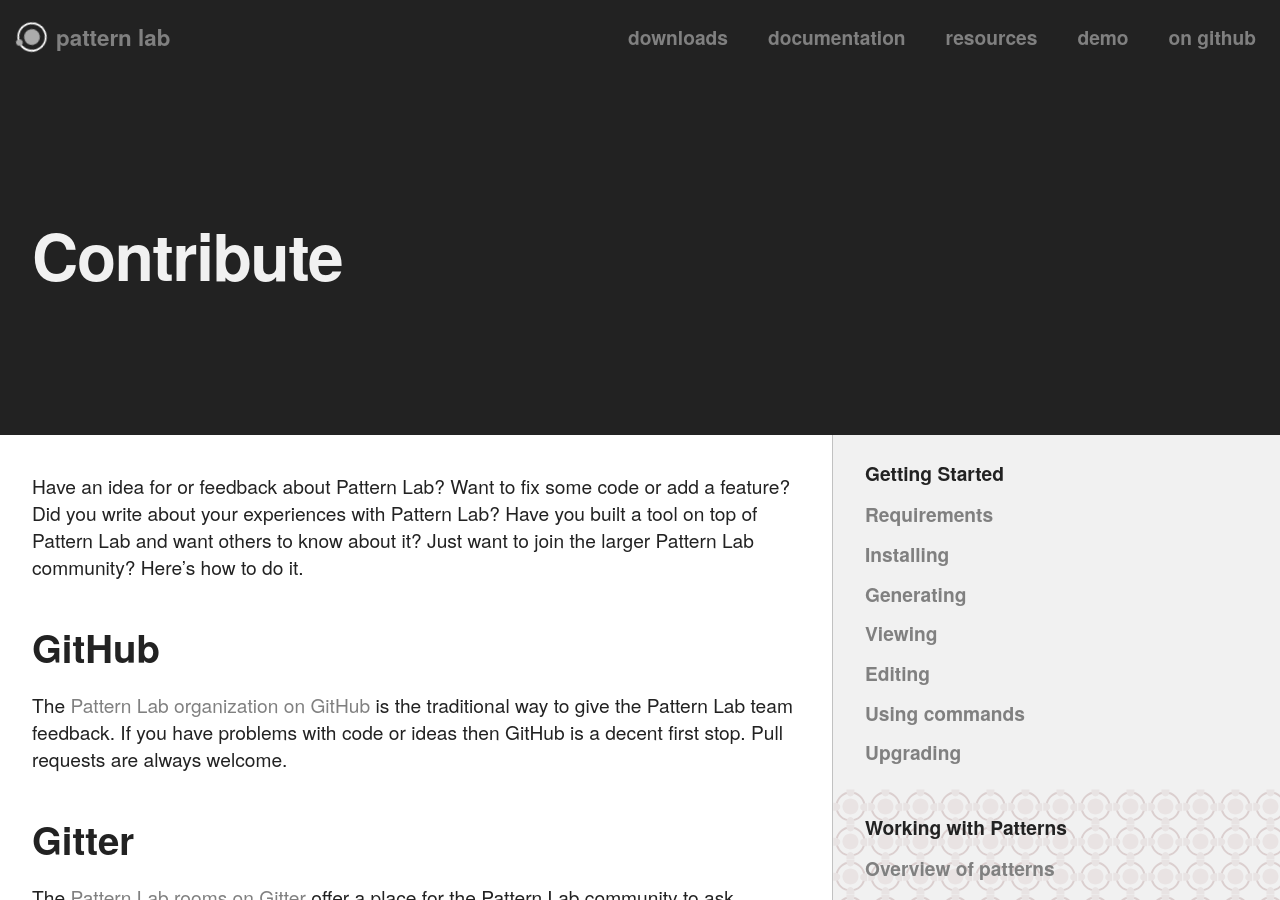
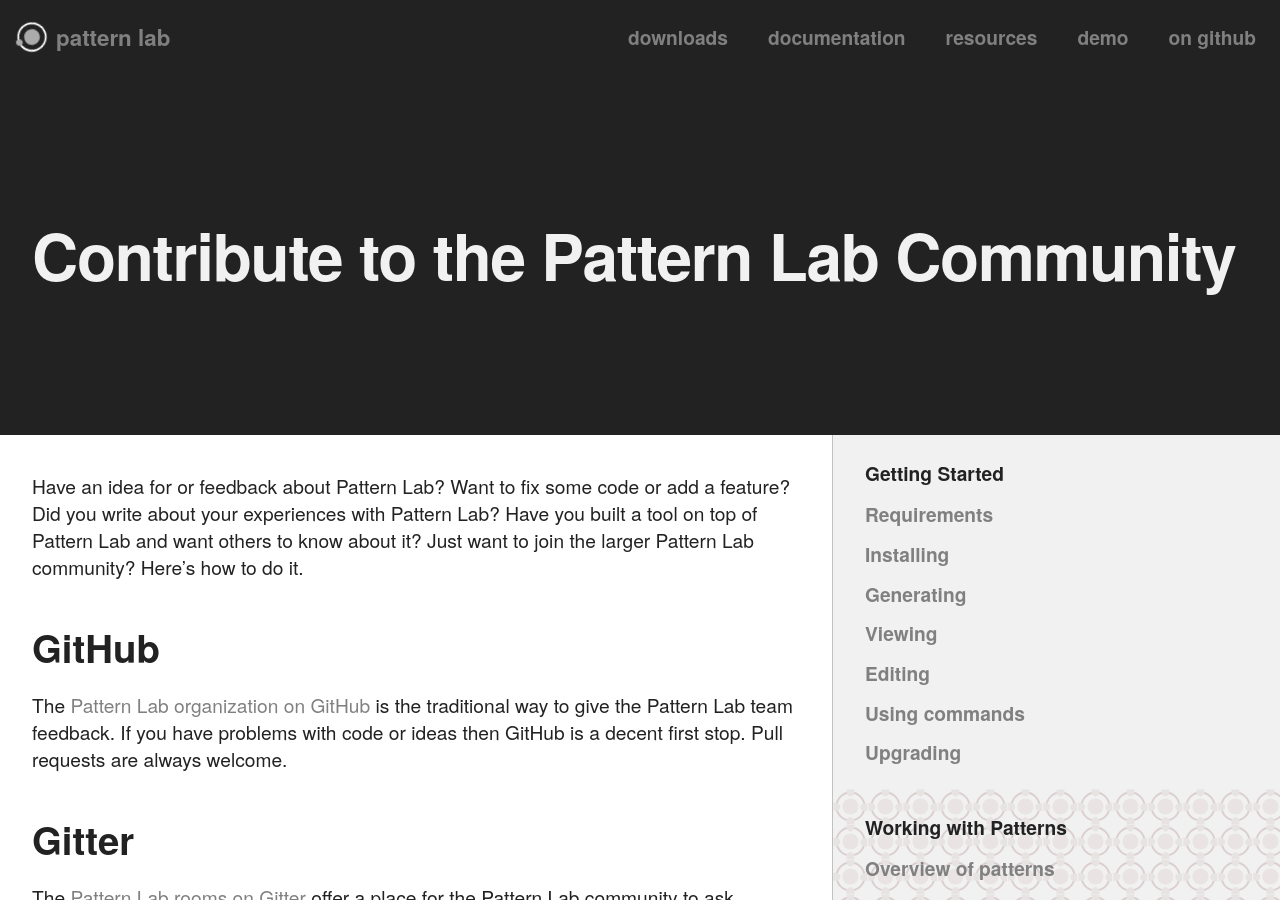
Before and after one commit to pattern-lab/website, a Jekyll site: the page built from contribute.md, in a window 1280 px wide and 900 px high. Built offline with Jekyll 4.4.1, drawn with Linux system fonts in a browser that asks for light colours; comment, search, counter and statistics services are not loaded.

Commit message:
updating the heading

```diff
--- a/contribute.md
+++ b/contribute.md
@@ -1,7 +1,7 @@
 ---
 layout: docs
-title: Contribute | Pattern Lab
-heading: Contribute
+title: Contribute to the Pattern Lab Community | Pattern Lab
+heading: Contribute to the Pattern Lab Community
 ---
 
 Have an idea for or feedback about Pattern Lab? Want to fix some code or add a feature?
```
